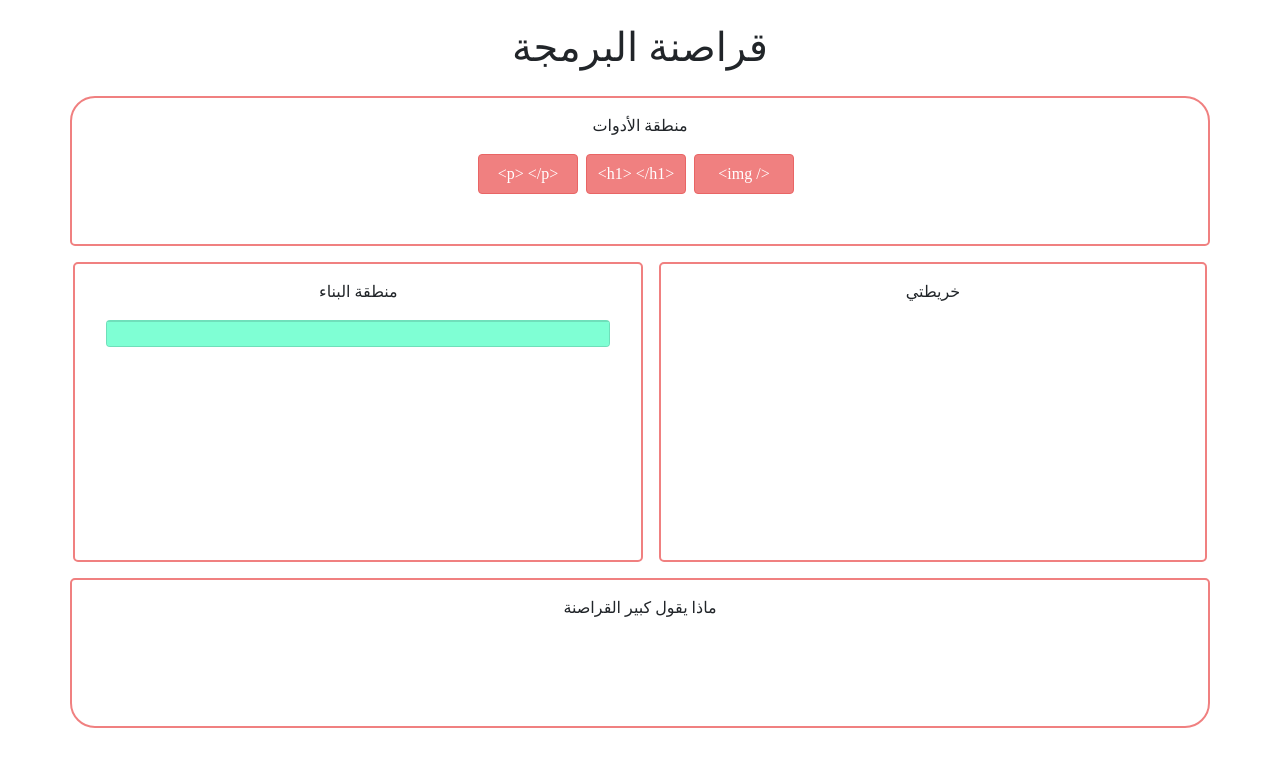
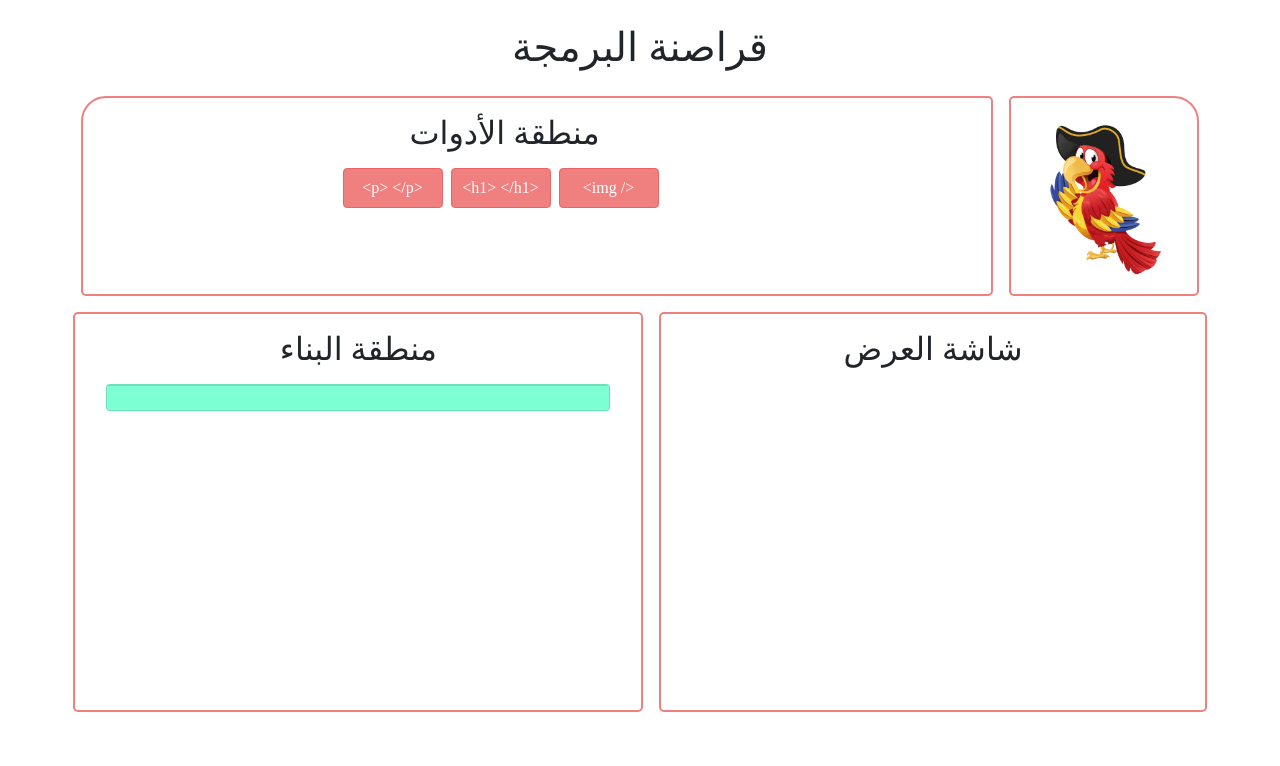
Before and after one commit to Pre1/code_pirates, a React (Create React App) app: page / in a window 1280 px wide. Shown: the top 766 px of the page. Built offline with nearby package versions, Linux system fonts and the light colour scheme; a web font is replaced by a local one.

Commit message:
Change the stracture of the game

```diff
--- a/src/Components/Instructions/index.js
+++ /dev/null
@@ -1,9 +0,0 @@
-import React, { Component } from "react";
-
-class Instructions extends Component {
-  render() {
-    return <div />;
-  }
-}
-
-export default Instructions;
--- a/src/Components/PlayArea/index.js
+++ b/src/Components/PlayArea/index.js
@@ -2,12 +2,12 @@ import React, { Component } from "react";
 import ListOfBlock from "../ListOfBlock";
 import BuildingBoard from "../BuildingBoard";
 import PreviewBorad from "../PreviewBoard";
-import Instructions from "../Instructions";
 import { DragDropContext } from "react-beautiful-dnd";
 import * as Blocks from "../../Library/PiratesCode";
+import ReactTooltip from "react-tooltip";
+import assistant from "../../assets/images/pirateBird.png";
 
-// Connection with redux centeral store
-import * as actionTypes from "../../store/actions";
+// Connecting with redux centeral store
 import { connect } from "react-redux";
 
 const initalState = {
@@ -99,26 +99,28 @@ class PlayArea extends Component {
         <div className="row justify-content-center mt-4">
           <div className="col-12 main-content">
             <h1>قراصنة البرمجة</h1>
-            <div className="row mt-4">
-              <div className="col-12 list-of-blocks-board">
-                <p className="mt-3">منطقة الأدوات</p>
+            <div className="row mt-4 justify-content-center">
+              <div className="col-10 mr-2 list-of-blocks-board">
+                <h2 className="mt-3">منطقة الأدوات</h2>
                 <ListOfBlock />
+              </div>
+              <div className="col-2 ml-2 instructions-board">
+                <img
+                  src={assistant}
+                  style={{ width: "100%", marginTop: "15%" }}
+                  data-tip="أهلا بالقرصان الصغير"
+                />
+                <ReactTooltip />
               </div>
             </div>
             <div className="row justify-content-center">
               <div className="col-6 building-board-area my-3 mr-2">
-                <p className="mt-3">منطقة البناء</p>
+                <h2 className="mt-3">منطقة البناء</h2>
                 <BuildingBoard tags={this.state.buildingBlocks} />
               </div>
               <div className="col-6 preview-borad-area my-3 ml-2">
-                <p className="mt-3">خريطتي</p>
+                <h2 className="mt-3">شاشة العرض</h2>
                 <PreviewBorad buildingBlocks={this.state.buildingBlocks} />
-              </div>
-            </div>
-            <div className="row">
-              <div className="col-12 instructions-board">
-                <p className="mt-3">ماذا يقول كبير القراصنة</p>
-                <Instructions />
               </div>
             </div>
           </div>
--- a/src/assets/css/style.css
+++ b/src/assets/css/style.css
@@ -14,9 +14,12 @@ body {
 
 .list-of-blocks-board {
     border: 2px solid lightcoral;
-    height: 150px;
-    max-height: 150px;
-    border-radius: 25px 25px 5px 5px;
+    height: 200px;
+    max-height: 200px;
+    width: 80%;
+    max-width: 80%;
+    padding-right: 80px;
+    border-radius: 25px 5px 5px 5px;
     flex-direction: column;
     background-color: white;
 }
@@ -45,8 +48,8 @@ body {
     width: 50%;
     max-width: 50%;
     border: 2px solid lightcoral;
-    height: 300px;
-    max-height: 300px;
+    height: 400px;
+    max-height: 400px;
     overflow-y: scroll;
     background-color: white;
 }
@@ -61,16 +64,18 @@ body {
     width: 48%;
     max-width: 48%;
     border: 2px solid lightcoral;
-    height: 300px;
-    max-height: 300px;
+    height: 400px;
+    max-height: 400px;
     overflow-y: scroll;
+    background-color: white;
 }
 
 .instructions-board {
     border: 2px solid lightcoral;
-    height: 150px;
-    max-height: 150px;
-    overflow-x: scroll;
-    border-radius: 5px 5px 25px 25px;
+    width: 20%;
+    max-width: 20%;
+    height: 200px;
+    max-height: 200px;
+    border-radius: 5px 25px 5px 5px;
     background-color: white;
 }
```
